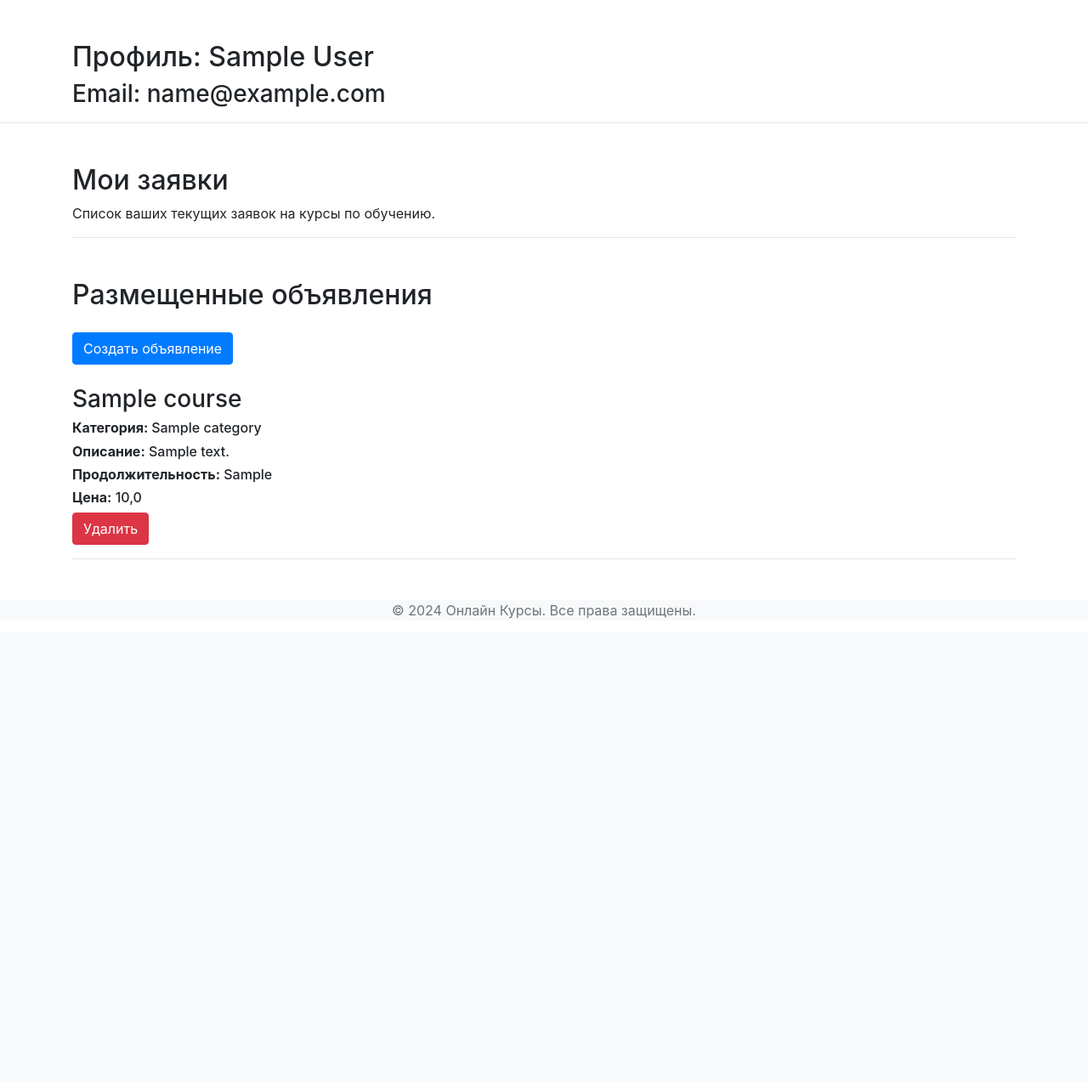
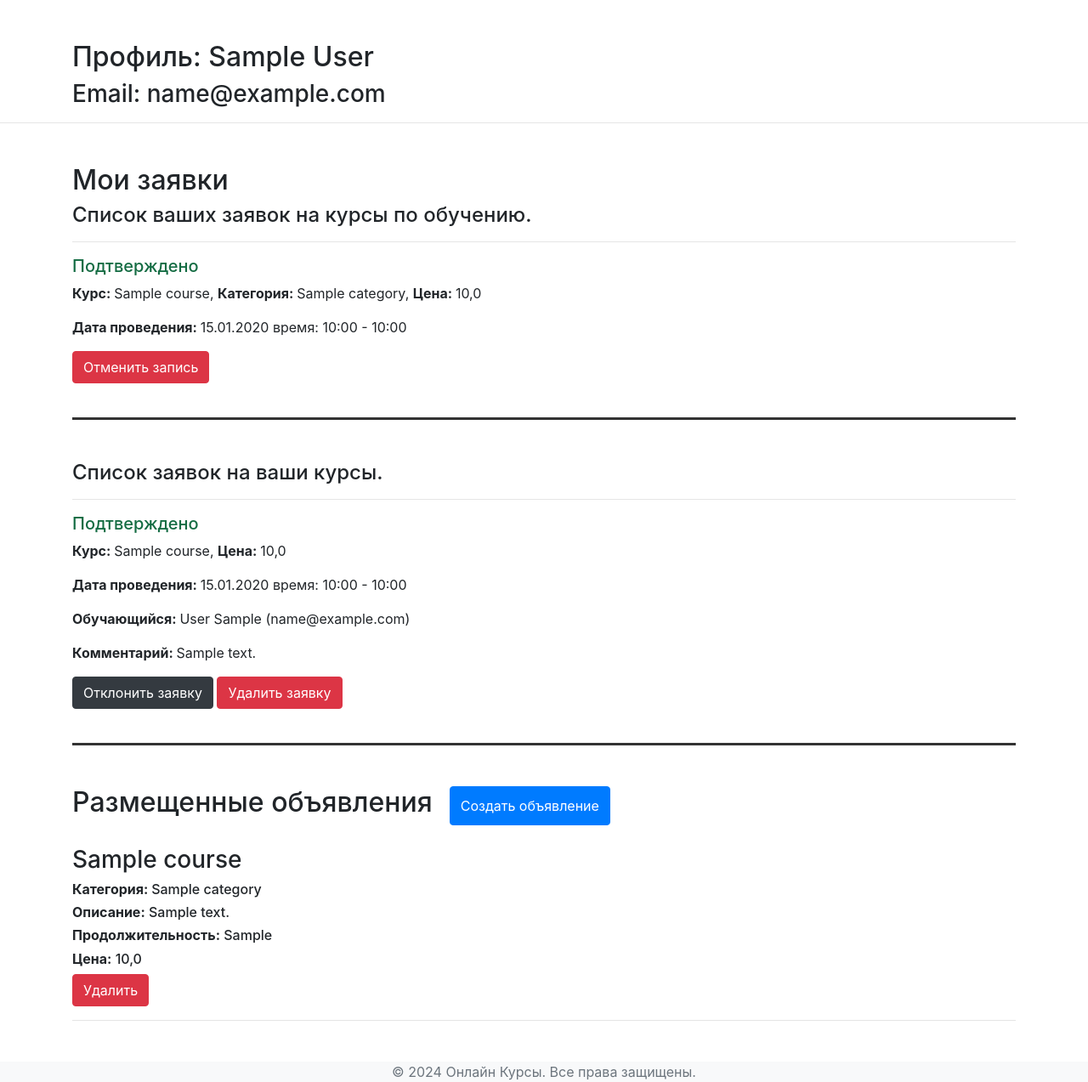
Before and after one commit to t1mxn1n/software-tpu-study, a Django app: page /lk/ in a window 1280 px wide. Shown: the part 56-1329 px from the top of the page at 85% size. Before the commit the page ends 784 px from the top, so only its background shows below. Run offline with Django 5.2, Linux system fonts and the light colour scheme; a user stored in the database is signed in; tables that the repository leaves empty hold one stand-in row (values such as "Sample post"); some libraries are stand-ins or nearby versions.

Commit message:
add: approving lessons

```diff
--- a/study/study_app/templates/lk.html
+++ b/study/study_app/templates/lk.html
@@ -32,16 +32,126 @@
     <hr>
     <div class="container mt-5">
         <h2>Мои заявки</h2>
-        <p>Список ваших текущих заявок на курсы по обучению.</p>
-        <hr>
+        <h4>Список ваших заявок на курсы по обучению.</h4>
+
+        {% for r in lessons_as_student %}
+
+            <hr>
+            {% if r.is_approved %}
+                <h5 style="color: #146c43">Подтверждено</h5>
+            {% else %}
+                <h5 style="color: red">Не подтверждено</h5>
+            {% endif %}
+            <p><b>Курс: </b>{{ r.course_id__name }}, <b>Категория: </b>{{ r.course_id__category_id__name }}, <b>Цена: </b>{{ r.course_id__price }}</p>
+            <p><b>Дата проведения: </b>{{ r.prettify_date }} время: {{ r.prettify_time }}</p>
+
+            <form method="post">
+                {% csrf_token %}
+
+                <div style="display: none;" class="form-group">
+                    <label for="id_course_st"></label>
+                    <input type="text" class="form-control" id="id_course_st" name="lesson_id" value="{{ r.id }}">
+                </div>
+
+                <div style="display: none;" class="form-group">
+                    <label for="student_id_st"></label>
+                    <input type="text" class="form-control" id="student_id_st" name="student_id" value="{{ r.student_id }}">
+                </div>
+
+                <button type="submit" class="btn btn-danger" name="del_lesson">Отменить запись</button>
+            </form>
+
+        {% endfor %}
+        <br>
+        <hr style="height:3px;border:none;color:#333;background-color:#333;">
         <!-- Здесь можно добавить содержимое для вкладки "Мои заявки" -->
     </div>
 
     <div class="container mt-5">
-        <h2>Размещенные объявления</h2>
-        <button type="button" class="btn btn-primary mt-3" data-toggle="modal" data-target="#adModel">
-            Создать объявление
-        </button>
+
+        <h4>Список заявок на ваши курсы.</h4>
+
+        {% for r in lessons_as_teacher %}
+        <hr>
+        {% if r.is_approved %}
+            <h5 style="color: #146c43">Подтверждено</h5>
+        {% else %}
+            <h5 style="color: red">Не подтверждено</h5>
+        {% endif %}
+        <p><b>Курс: </b>{{ r.course_id__name }}, <b>Цена: </b>{{ r.course_id__price }}</p>
+        <p><b>Дата проведения: </b>{{ r.prettify_date }} время: {{ r.prettify_time }}</p>
+        <p><b>Обучающийся: </b>{{ r.student_id__last_name }} {{ r.student_id__first_name }} ({{ r.student_id__email }})</p>
+        <p><b>Комментарий: </b>{{ r.comment }}</p>
+        <div>
+            {% if r.is_approved %}
+            <form method="post" style="display: inline-block">
+                {% csrf_token %}
+                <div style="display: none;" class="form-group">
+                    <label for="id_course_teach2"></label>
+                    <input type="text" class="form-control" id="id_course_teach2" name="lesson_id" value="{{ r.id }}">
+                </div>
+                <div style="display: none;" class="form-group">
+                    <label for="student_id_teach2"></label>
+                    <input type="text" class="form-control" id="student_id_teach2" name="student_id" value="{{ r.student_id }}">
+                </div>
+                <button type="submit" class="btn btn-dark" name="reject">Отклонить заявку</button>
+            </form>
+
+            {% else %}
+
+            <form method="post" style="display: inline-block">
+                {% csrf_token %}
+                <div style="display: none;" class="form-group">
+                    <label for="id_course_teach"></label>
+                    <input type="text" class="form-control" id="id_course_teach" name="lesson_id" value="{{ r.id }}">
+                </div>
+                <div style="display: none;" class="form-group">
+                    <label for="student_id_teach"></label>
+                    <input type="text" class="form-control" id="student_id_teach" name="student_id" value="{{ r.student_id }}">
+                </div>
+                <button type="submit" class="btn btn-success" name="approve">Принять заявку</button>
+            </form>
+
+            {% endif %}
+
+            <form method="post" style="display: inline-block">
+                {% csrf_token %}
+
+                <div style="display: none;" class="form-group">
+                    <label for="id_course_teach1"></label>
+                    <input type="text" class="form-control" id="id_course_teach1" name="lesson_id" value="{{ r.id }}">
+                </div>
+
+                <div style="display: none;" class="form-group">
+                    <label for="student_id_teach1"></label>
+                    <input type="text" class="form-control" id="student_id_teach1" name="student_id" value="{{ r.student_id }}">
+                </div>
+
+                <button type="submit" class="btn btn-danger" name="del_lesson_teacher">Удалить заявку</button>
+
+            </form>
+        </div>
+
+        {% endfor %}
+
+        <br>
+        <hr style="height:3px;border:none;color:#333;background-color:#333;">
+    </div>
+
+
+
+    <div class="container mt-5">
+        <div style="display: inline-flex;">
+
+            <h2>Размещенные объявления</h2>
+
+            <button style="margin-left: 20px" type="button" class="btn btn-primary" data-target="#adModel">
+                Создать объявление
+            </button>
+
+        </div>
+
+
         <br><br>
 
         {% for ad in courses %}
@@ -64,7 +174,7 @@
                         <input type="text" class="form-control" id="teacher_id" name="teacher_id" value="{{ ad.teacher_id_id }}">
                     </div>
 
-                    <button type="submit" class="btn btn-danger" style="margin-right: 0; margin-left: auto;">Удалить</button>
+                    <button type="submit" class="btn btn-danger" style="margin-right: 0; margin-left: auto;" name="del_course">Удалить</button>
                 </form>
             </div>
 
@@ -124,7 +234,7 @@
                             <input type="number" class="form-control" id="price" name="price" required></textarea>
                         </div>
 
-                        <button type="submit" class="btn btn-primary">Отправить заявку</button>
+                        <button type="submit" class="btn btn-primary" name="create_course">Отправить заявку</button>
                     </form>
                 </div>
             </div>
--- a/study/study_app/views.py
+++ b/study/study_app/views.py
@@ -91,7 +91,7 @@ def personal(request):
 
     if request.method == 'POST':
         form = request.POST
-        if len(form) == 6:
+        if "create_course" in form:
             Course.objects.create(
                 teacher_id=User(id=request.user.id),
                 category_id=Category(id=form.get('cat_sel')),
@@ -100,19 +100,52 @@ def personal(request):
                 duration=form.get('duration'),
                 price=int(form.get('price'))
             )
-        elif len(form) == 3:
-
+        elif "del_course" in form:
             if int(form.get('teacher_id')) == request.user.id:
                 course = Course.objects.filter(id=form.get('id_course'))
                 course.delete()
+        elif "del_lesson" in form:
+            if int(form.get('student_id')) == request.user.id:
+                lesson = Lesson.objects.filter(id=form.get('lesson_id'))
+                lesson.delete()
+        elif "reject" in form:
+            lesson = Lesson.objects.get(pk=form.get('lesson_id'))
+            lesson.is_approved = False
+            lesson.save()
+        elif "approve" in form:
+            lesson = Lesson.objects.get(pk=form.get('lesson_id'))
+            lesson.is_approved = True
+            lesson.save()
+        elif "del_lesson_teacher" in form:
+            lesson = Lesson.objects.filter(id=form.get('lesson_id'))
+            lesson.delete()
+
+    lessons_as_student_to_html = prettify_lessons({"student_id": request.user.id})
+    lessons_as_teacher_to_html = prettify_lessons({"course_id__teacher_id": request.user.id})
 
     data = {
         'category': Category.objects.all().values(),
         'courses': Course.objects.filter(teacher_id=request.user.id).values(
             'name', 'description', 'price', 'duration', 'category_id__name', 'teacher_id_id', 'id'
-        )
+        ),
+        'lessons_as_student': lessons_as_student_to_html,
+        'lessons_as_teacher': lessons_as_teacher_to_html
     }
     return render(request, 'lk.html', context=data)
+
+
+def prettify_lessons(kwargs):
+    lessons_orm = Lesson.objects.filter(**kwargs).values(
+        'time_start', 'time_end', 'course_id__name', 'course_id__price', 'course_id__description',
+        'course_id__category_id__name', 'is_approved', 'id', 'student_id', 'student_id__last_name',
+        'student_id__first_name', 'student_id__email', 'comment'
+    )
+    lessons = []
+    for les in lessons_orm:
+        les['prettify_date'] = f'{les["time_start"].strftime("%d.%m.%Y")}'
+        les['prettify_time'] = f'{les["time_start"].strftime("%H:%M")} - {les["time_end"].strftime("%H:%M")}'
+        lessons.append(les)
+    return lessons
 
 
 class RegisterUserForm(UserCreationForm):
```
